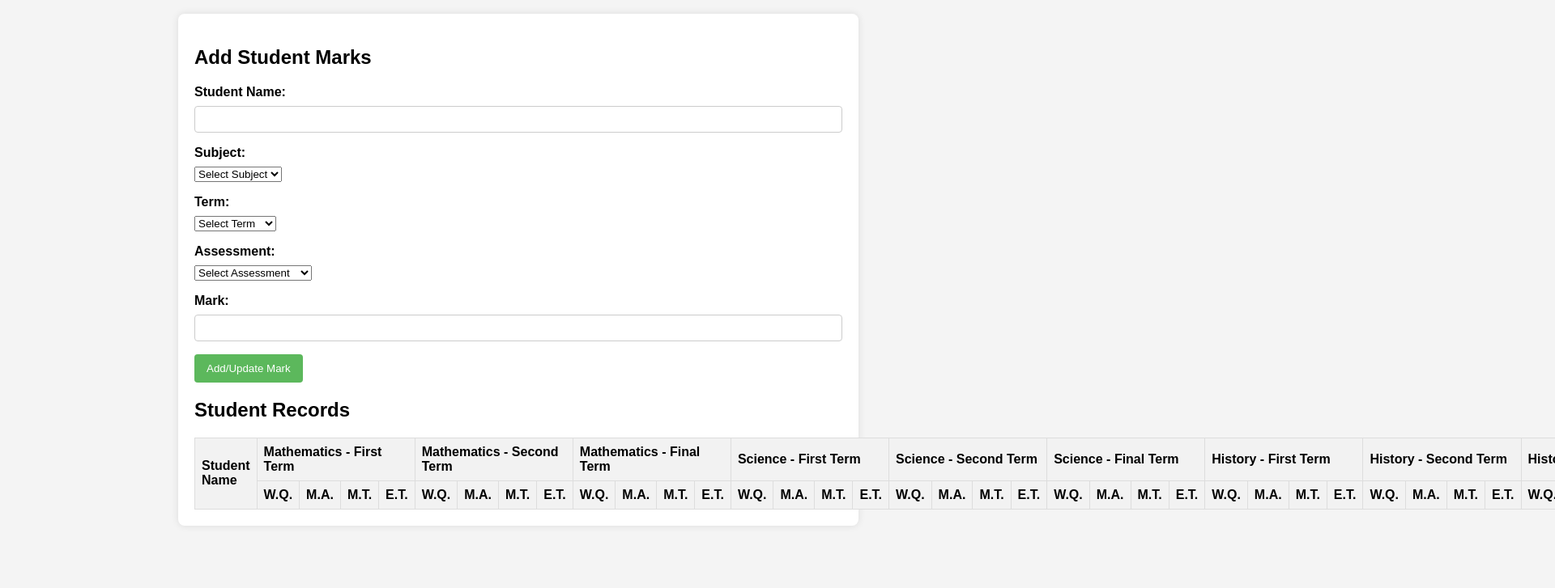
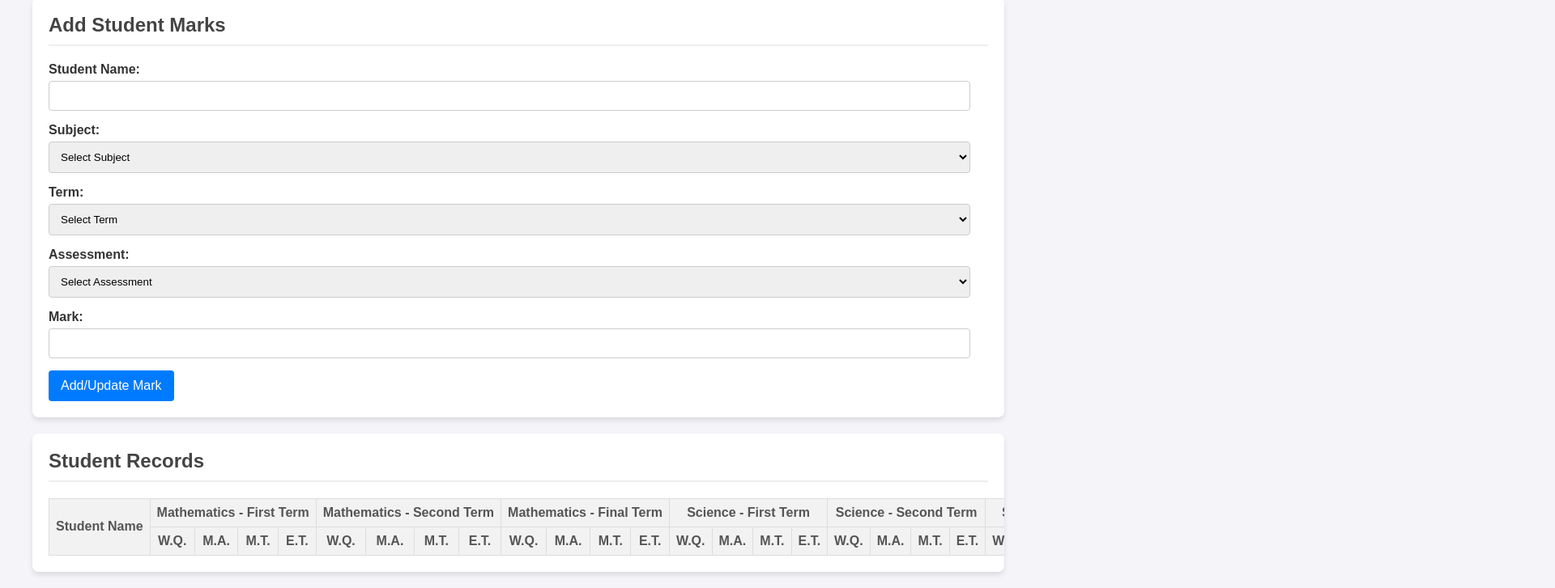
Before and after one commit to Ferryride28/MyStudyTracker, a plain HTML site: page index.html in a window 1280 px wide. Shown: the part 135-862 px from the top of the page at 81% size, 1920 px wide, since content can reach past the window. Before the commit the page ends 825 px from the top, so only its background shows below. Drawn offline with Linux system fonts and the light colour scheme.

Commit message:
Update style.css

```diff
--- a/style.css
+++ b/style.css
@@ -1,82 +1,100 @@
+/* style.css */
+
 body {
     font-family: Arial, sans-serif;
-    background-color: #f4f4f4;
+    background-color: #f4f4f9;
     margin: 0;
-    padding: 20px;
+    padding: 0;
+    color: #333;
 }
 
 header {
     background-color: #333;
     color: white;
     text-align: center;
-    padding: 1rem;
+    padding: 1em 0;
 }
 
 main {
-    max-width: 800px;
+    max-width: 1200px;
     margin: 20px auto;
-    background-color: white;
+    padding: 0 10px;
+}
+
+.form-container, .records-container {
+    background: white;
     padding: 20px;
     border-radius: 8px;
-    box-shadow: 0 0 10px rgba(0, 0, 0, 0.1);
+    box-shadow: 0 4px 6px rgba(0, 0, 0, 0.1);
+    margin-bottom: 20px;
+}
+
+h2 {
+    color: #444;
+    border-bottom: 2px solid #eee;
+    padding-bottom: 10px;
+    margin-top: 0;
 }
 
 .form-group {
-    margin-bottom: 1rem;
+    margin-bottom: 15px;
 }
 
 label {
     display: block;
-    margin-bottom: 0.5rem;
+    margin-bottom: 5px;
     font-weight: bold;
 }
 
-input[type="text"], input[type="number"] {
-    width: 100%;
-    padding: 8px;
-    box-sizing: border-box;
+input[type="text"],
+input[type="number"],
+select {
+    width: calc(100% - 22px);
+    padding: 10px;
     border: 1px solid #ccc;
     border-radius: 4px;
+    box-sizing: border-box;
 }
 
-button {
-    background-color: #5cb85c;
+button[type="submit"], .delete-btn {
+    display: inline-block;
+    padding: 10px 15px;
+    background-color: #007bff;
     color: white;
     border: none;
-    padding: 10px 15px;
     border-radius: 4px;
     cursor: pointer;
+    font-size: 1em;
 }
 
-button:hover {
-    background-color: #4cae4c;
+button[type="submit"]:hover, .delete-btn:hover {
+    background-color: #0056b3;
 }
 
-table {
+/* Table styles */
+.records-container {
+    overflow-x: auto; /* This makes the table horizontally scrollable on mobile */
+}
+
+#records-table {
     width: 100%;
     border-collapse: collapse;
     margin-top: 20px;
 }
 
-th, td {
+#records-table th, #records-table td {
     border: 1px solid #ddd;
     padding: 8px;
-    text-align: left;
+    text-align: center;
+    white-space: nowrap;
 }
 
-th {
+#records-table th {
     background-color: #f2f2f2;
+    color: #555;
+    font-weight: bold;
 }
 
-.delete-btn {
-    background-color: #d9534f;
-    color: white;
-    border: none;
-    padding: 5px 10px;
-    border-radius: 4px;
-    cursor: pointer;
+#records-table tr:nth-child(even) {
+    background-color: #f9f9f9;
 }
-
-.delete-btn:hover {
-    background-color: #c9302c;
-}
```
